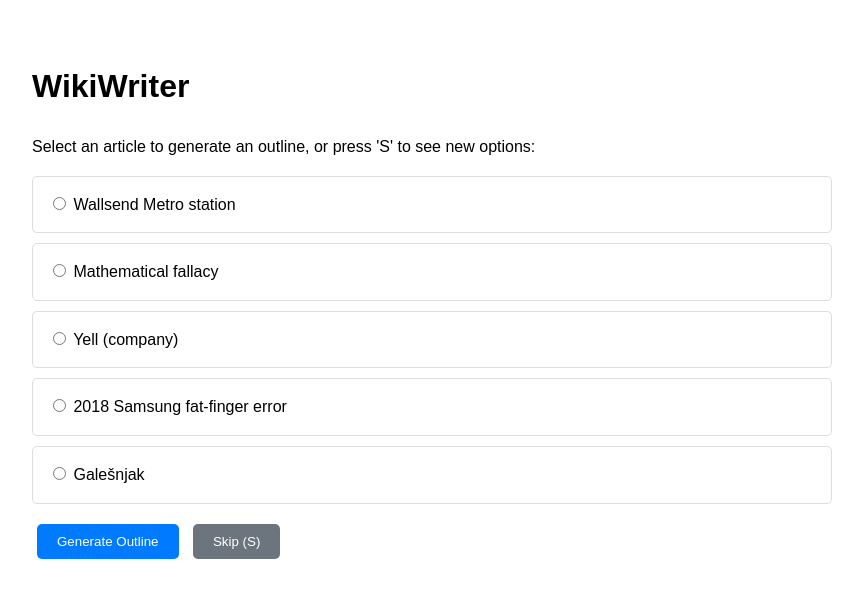
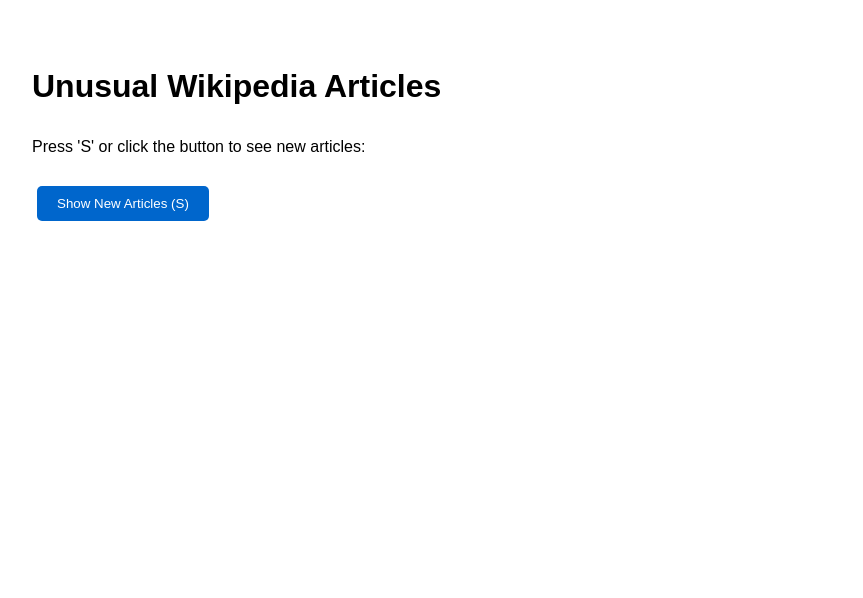
Before and after one commit to coconutlampshade/unusual-articles, a Flask app: page / in a window 1280 px wide. Shown: the top 598 px of the page, without its empty margins (208-1071 px from the left). Run offline with Flask 3, Linux system fonts and the light colour scheme; data that the repository does not hold is empty.

Commit message:
Simplify app to show article hooks and Wikipedia links instead of full blog posts

```diff
--- a/app.py
+++ b/app.py
@@ -40,56 +40,49 @@ def fetch_wikipedia_content(url):
     content = soup.find('div', {'id': 'mw-content-text'}).get_text()[:2000]
     return title, content, url
 
-def generate_blog_post(title, content, url):
+def generate_quick_hook(title, content):
     try:
         prompt = f"""
-        For this Wikipedia article about {title}, provide:
-        1. One compelling sentence explaining why this topic is fascinating
-        2. 5-7 key bullet points that would make an engaging story, including:
-           - Most surprising facts from the article
-           - ONLY direct quotes that appear in the Wikipedia text
-           - Historical significance
-           - Modern relevance
-           - Human interest elements
-           - Any controversy or debate
-           - Unexpected connections
-
-        IMPORTANT: Only use quotes that appear word-for-word in the Wikipedia article text.
-        If you can't find good quotes, focus on factual points instead.
-
-        Use this content as source: {content[:2000]}
-        Format with the hook sentence first, followed by bullet points.
+        Write ONE short, compelling sentence (20-30 words) explaining why this Wikipedia article about '{title}' is fascinating and unusual.
+        Use this content: {content[:1000]}
+        Focus on the most surprising or unusual aspect.
         """
 
-        safety_settings = {
-            "HARM_CATEGORY_SEXUALLY_EXPLICIT": "BLOCK_NONE",
-            "HARM_CATEGORY_HATE_SPEECH": "BLOCK_ONLY_HIGH",
-            "HARM_CATEGORY_HARASSMENT": "BLOCK_ONLY_HIGH",
-            "HARM_CATEGORY_DANGEROUS_CONTENT": "BLOCK_ONLY_HIGH"
-        }
-
-        response = model.generate_content(
-            prompt,
-            safety_settings=safety_settings
-        )
-
+        response = model.generate_content(prompt)
         return response.text if response.text else None
 
     except Exception as e:
-        print(f"\nError generating content for '{title}': {str(e)}")
+        print(f"\nError generating hook for '{title}': {str(e)}")
         return None
+
+def get_articles_with_hooks():
+    articles = get_random_articles(5)
+    article_info = []
+
+    for url in articles:
+        try:
+            title, content, _ = fetch_wikipedia_content(url)
+            hook = generate_quick_hook(title, content)
+            article_info.append({
+                'title': title,
+                'url': url,
+                'hook': hook
+            })
+        except Exception as e:
+            print(f"Error processing {url}: {str(e)}")
+            continue
+
+    return article_info
 
 @app.route('/')
 def home():
-    articles = get_random_articles(5)
-    article_options = [(get_title_from_url(url), url) for url in articles]
-    return render_template('index.html', articles=article_options)
+    articles = get_articles_with_hooks()
+    return render_template('index.html', articles=articles)
 
 @app.route('/new_articles')
 def new_articles():
-    articles = get_random_articles(5)
-    article_options = [(get_title_from_url(url), url) for url in articles]
-    return jsonify(article_options)
+    articles = get_articles_with_hooks()
+    return jsonify(articles)
 
 @app.route('/generate', methods=['POST'])
 def generate():
--- a/templates/index.html
+++ b/templates/index.html
@@ -10,23 +10,25 @@
             font-family: Arial, sans-serif;
             line-height: 1.6;
         }
-        .article-option {
+        .article {
             padding: 15px;
             margin: 10px 0;
             border: 1px solid #ddd;
             border-radius: 5px;
-            cursor: pointer;
         }
-        .article-option:hover {
-            background-color: #f5f5f5;
+        .article h2 {
+            margin: 0 0 10px 0;
         }
-        .loading {
-            display: none;
-            margin: 20px 0;
+        .article p {
+            margin: 10px 0;
+            color: #444;
         }
-        #result {
-            margin-top: 20px;
-            white-space: pre-wrap;
+        .article a {
+            color: #0066cc;
+            text-decoration: none;
+        }
+        .article a:hover {
+            text-decoration: underline;
         }
         button {
             padding: 10px 20px;
@@ -34,40 +36,28 @@
             border: none;
             border-radius: 5px;
             cursor: pointer;
-        }
-        .primary {
-            background: #007bff;
+            background: #0066cc;
             color: white;
         }
-        .secondary {
-            background: #6c757d;
-            color: white;
-        }
-        .hook {
-            font-weight: bold;
-            margin-bottom: 15px;
+        button:hover {
+            background: #0052a3;
         }
     </style>
 </head>
 <body>
-    <h1>WikiWriter</h1>
-    <p>Select an article to generate an outline, or press 'S' to see new options:</p>
+    <h1>Unusual Wikipedia Articles</h1>
+    <p>Press 'S' or click the button to see new articles:</p>
 
     <div id="articles-list">
-        {% for title, url in articles %}
-        <div class="article-option">
-            <input type="radio" name="article_url" value="{{ url }}" id="{{ url }}">
-            <label for="{{ url }}">{{ title }}</label>
+        {% for article in articles %}
+        <div class="article">
+            <h2><a href="{{ article.url }}" target="_blank">{{ article.title }}</a></h2>
+            <p>{{ article.hook }}</p>
         </div>
         {% endfor %}
     </div>
 
-    <button class="primary" onclick="generateOutline()">Generate Outline</button>
-    <button class="secondary" onclick="loadNewArticles()">Skip (S)</button>
-
-    <div class="loading">Generating outline...</div>
-
-    <div id="result"></div>
+    <button onclick="loadNewArticles()">Show New Articles (S)</button>
 
     <script>
         // Handle 'S' key press
@@ -82,56 +72,14 @@
                 const response = await fetch('/new_articles');
                 const articles = await response.json();
 
-                document.getElementById('articles-list').innerHTML = articles.map(([title, url]) => `
-                    <div class="article-option">
-                        <input type="radio" name="article_url" value="${url}" id="${url}">
-                        <label for="${url}">${title}</label>
+                document.getElementById('articles-list').innerHTML = articles.map(article => `
+                    <div class="article">
+                        <h2><a href="${article.url}" target="_blank">${article.title}</a></h2>
+                        <p>${article.hook}</p>
                     </div>
                 `).join('');
-
-                document.getElementById('result').innerHTML = '';
             } catch (error) {
                 alert('Error loading new articles: ' + error.message);
-            }
-        }
-
-        async function generateOutline() {
-            const selectedArticle = document.querySelector('input[name="article_url"]:checked');
-            if (!selectedArticle) {
-                alert('Please select an article first');
-                return;
-            }
-
-            const loading = document.querySelector('.loading');
-            const result = document.getElementById('result');
-
-            loading.style.display = 'block';
-            result.innerHTML = '';
-
-            try {
-                const response = await fetch('/generate', {
-                    method: 'POST',
-                    headers: {
-                        'Content-Type': 'application/x-www-form-urlencoded',
-                    },
-                    body: `article_url=${encodeURIComponent(selectedArticle.value)}`
-                });
-
-                const data = await response.json();
-
-                if (response.ok) {
-                    result.innerHTML = `
-                        <h2>${data.title}</h2>
-                        <div class="content">${data.content.replace(/\n/g, '<br>')}</div>
-                        <p><a href="${data.url}" target="_blank">Wikipedia Source</a></p>
-                    `;
-                } else {
-                    alert(data.error || 'Failed to generate outline');
-                }
-            } catch (error) {
-                alert('Error: ' + error.message);
-            } finally {
-                loading.style.display = 'none';
             }
         }
     </script>
```
